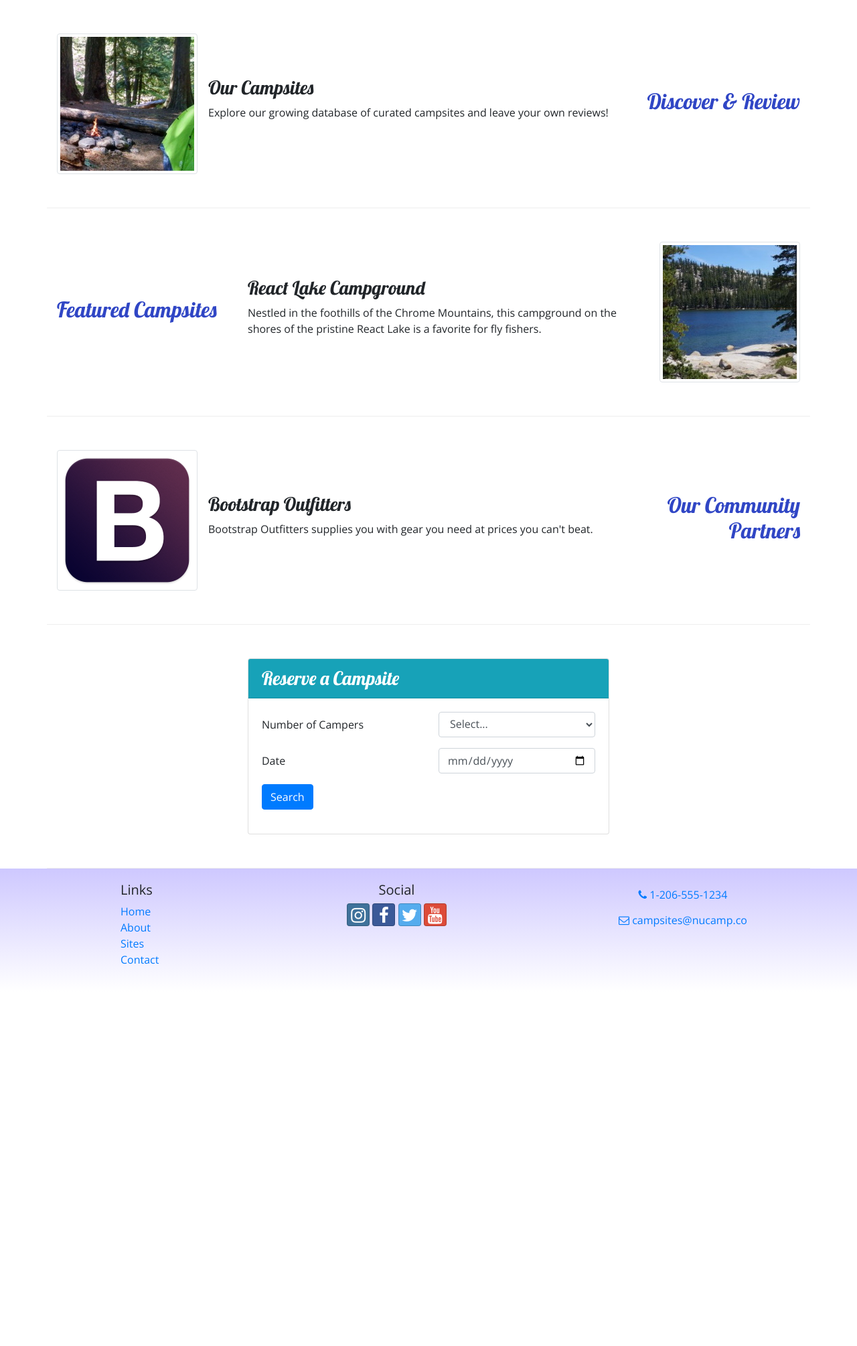
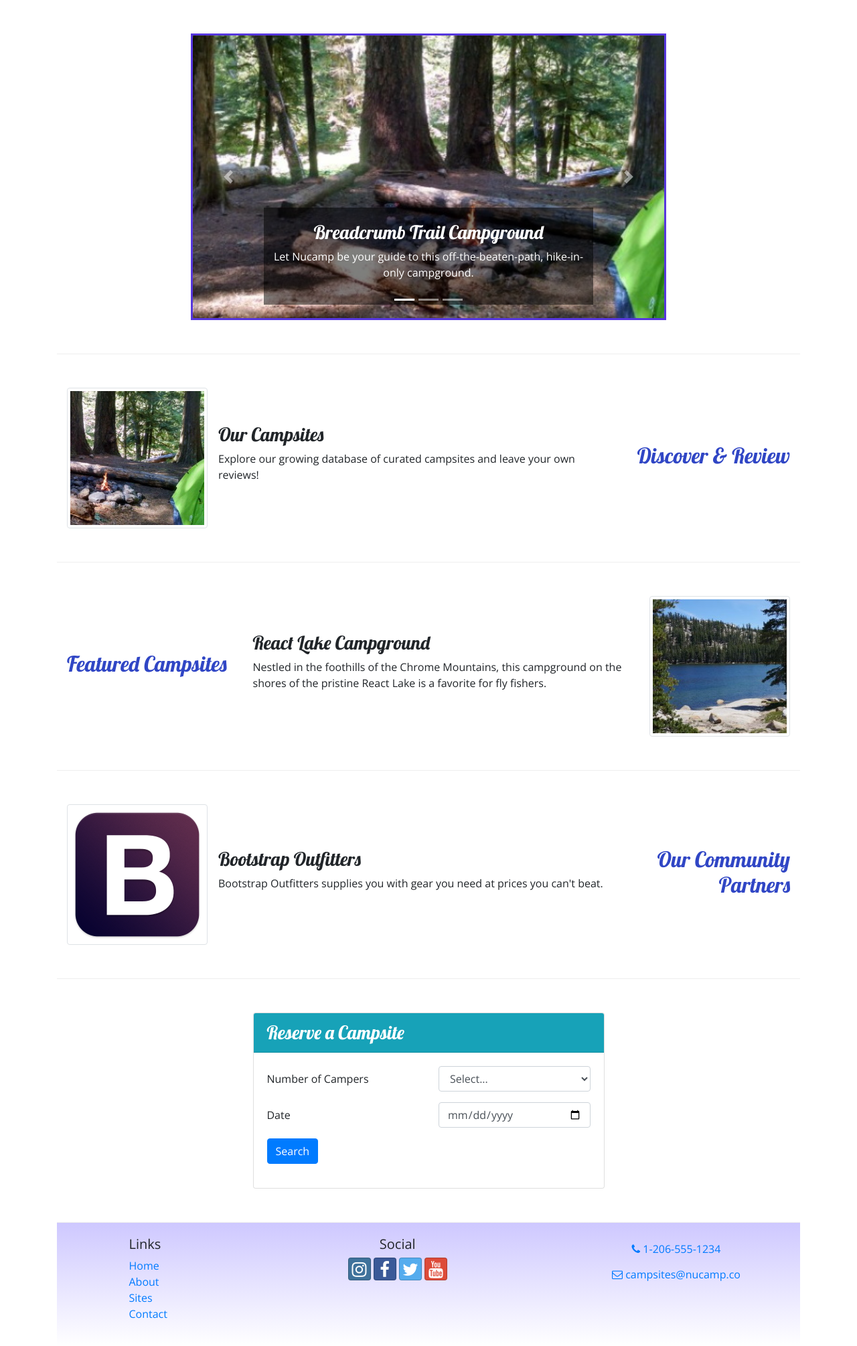
Before and after one commit to ancheetah/nucampsite, a PHP site: page / in a window 1280 px wide. Shown: the part 220-2230 px from the top of the page at 67% size. Before the commit the page ends 1661 px from the top, so only its background shows below. Run offline with PHP 8.4, Linux system fonts and the light colour scheme; some libraries are stand-ins or nearby versions.

Commit message:
added image carousel to homepage

```diff
--- a/css/styles.css
+++ b/css/styles.css
@@ -33,3 +33,10 @@ header h2{
 #accordion.a {
     text-decoration: none;
 }
+.carousel-caption {
+    background-color: rgba(0, 0, 0, 0.5);
+}
+
+.carousel {
+    border: solid #5637DD;
+}
--- a/index.html
+++ b/index.html
@@ -104,11 +104,13 @@
                             <div class="form-row">
                                 <div class="form-group col-12">
                                     <label class="sr-only" for="loginEmail">Email address</label>
-                                    <input type="email" class="form-control form-control-sm" id="loginEmail" placeholder="Enter email">
+                                    <input type="email" class="form-control form-control-sm" id="loginEmail"
+                                        placeholder="Enter email">
                                 </div>
                                 <div class="form-group col-12">
                                     <label class="sr-only" for="loginPassword">Password</label>
-                                    <input type="password" class="form-control form-control-sm" id="loginPassword" placeholder="Password">
+                                    <input type="password" class="form-control form-control-sm" id="loginPassword"
+                                        placeholder="Password">
                                 </div>
                                 <div class="col">
                                     <div class="form-check">
@@ -118,7 +120,8 @@
                                 </div>
                             </div>
                             <div class="form-row">
-                                <button type="button" class="btn btn-secondary btn-sm ml-auto" data-dismiss="modal">Cancel</button>
+                                <button type="button" class="btn btn-secondary btn-sm ml-auto"
+                                    data-dismiss="modal">Cancel</button>
                                 <button type="submit" class="btn btn-primary btn-sm ml-1">Sign in</button>
                             </div>
                         </form>
@@ -130,6 +133,66 @@
 
     <!-- Wrapper for Page Content -->
     <div class="container">
+
+        <!-- Image Carousel -->
+        <div class="container">
+            <div class="row row-content">
+                <div class="col-md-8 mx-auto">
+
+                    <div id="homeCarousel" class="carousel slide" data-ride="carousel">
+
+                        <ol class="carousel-indicators">
+                            <li data-target="#homeCarousel" data-slide-to="0" class="active"></li>
+                            <li data-target="#homeCarousel" data-slide-to="1"></li>
+                            <li data-target="#homeCarousel" data-slide-to="2"></li>
+                        </ol>
+
+                        <div class="carousel-inner">
+
+                            <div class="carousel-item active">
+                                <img class="d-block w-100" src="img/breadcrumb-trail.jpg"
+                                    alt="Breadcrumb Trail Campground" />
+                                <div class="carousel-caption">
+                                    <h3>Breadcrumb Trail Campground</h3>
+                                    <p class="d-none d-sm-block">Let Nucamp be your guide to this off-the-beaten-path,
+                                        hike-in-only campground.</p>
+                                </div>
+                            </div>
+
+                            <div class="carousel-item">
+                                <img class="d-block w-100" src="img/react-lake.jpg" alt="React Lake Campground" />
+                                <div class="carousel-caption">
+                                    <h3>Breadcrumb Trail Campground</h3>
+                                    <p class="d-none d-sm-block">Nestled in the foothills of the Chrome Mountains, this
+                                        campground on the shores of the pristine React Lake is a favorite for fly
+                                        fishers.</p>
+                                </div>
+                            </div>
+
+                            <div class="carousel-item">
+                                <img class="d-block w-100" src="img/chrome-river.jpg" alt="Chrome River Campground" />
+                                <div class="carousel-caption">
+                                    <h3>Breadcrumb Trail Campground</h3>
+                                    <p class="d-none d-sm-block">Spend a few sunny days and starry nights beneath a
+                                        canopy of old-growth firs at this enchanting spot by the Chrome River.</p>
+                                </div>
+                            </div>
+
+                        </div>
+
+                        <!-- Carousel Controls -->
+                        <a class="carousel-control-prev" href="#homeCarousel" role="button" data-slide="prev">
+                            <span class="carousel-control-prev-icon"></span>
+                            <span class="sr-only">Previous</span>
+                        </a>
+                        <a class="carousel-control-next" href="#homeCarousel" role="button" data-slide="next">
+                            <span class="carousel-control-next-icon"></span>
+                            <span class="sr-only">Next</span>
+                        </a>
+
+                    </div>
+                </div>
+            </div>
 
             <!-- Row 1 -->
             <div class="row row-content align-items-center">
@@ -144,7 +207,8 @@
                             alt="Breadcrumb Trail" />
                         <div class="media-body align-self-center">
                             <h3>Our Campsites</h3>
-                        <p class="d-none d-sm-block">Explore our growing database of curated campsites and leave your
+                            <p class="d-none d-sm-block">Explore our growing database of curated campsites and leave
+                                your
                                 own reviews!</p>
                         </div>
                     </div>
@@ -163,7 +227,8 @@
                     <div class="media">
                         <div class="media-body align-self-center">
                             <h3>React Lake Campground</h3>
-                        <p class="d-none d-sm-block">Nestled in the foothills of the Chrome Mountains, this campground
+                            <p class="d-none d-sm-block">Nestled in the foothills of the Chrome Mountains, this
+                                campground
                                 on the
                                 shores of the pristine React Lake is a favorite for fly fishers.</p>
                         </div>
@@ -182,10 +247,12 @@
 
                 <div class="col">
                     <div class="media">
-                    <img class="d-flex mr-3 img-thumbnail" src="img/bootstrap-thumb.png" alt="Bootstrap Outfitters" />
+                        <img class="d-flex mr-3 img-thumbnail" src="img/bootstrap-thumb.png"
+                            alt="Bootstrap Outfitters" />
                         <div class="media-body align-self-center">
                             <h3>Bootstrap Outfitters</h3>
-                        <p class="d-none d-sm-block">Bootstrap Outfitters supplies you with gear you need at prices you
+                            <p class="d-none d-sm-block">Bootstrap Outfitters supplies you with gear you need at prices
+                                you
                                 can't beat.</p>
                         </div>
                     </div>
```
Lines whose indentation alone changed are shown as unchanged.
